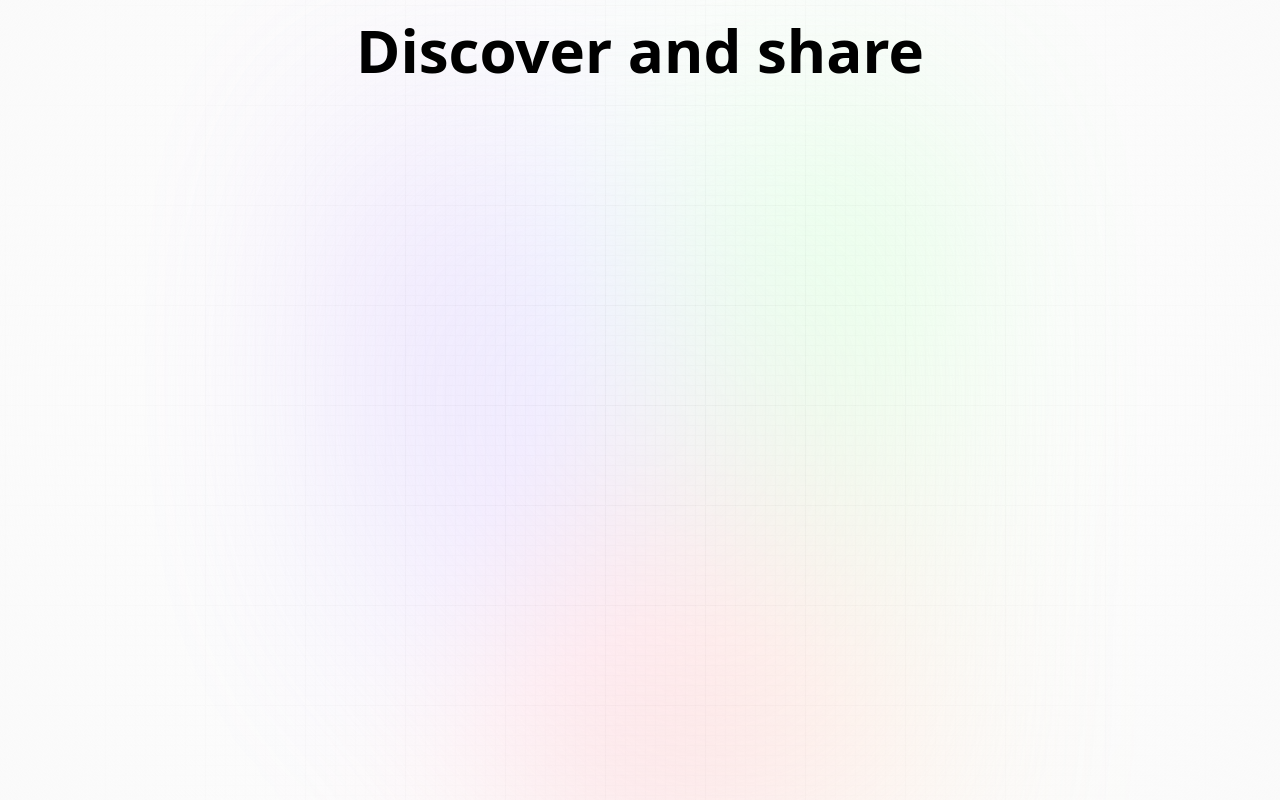
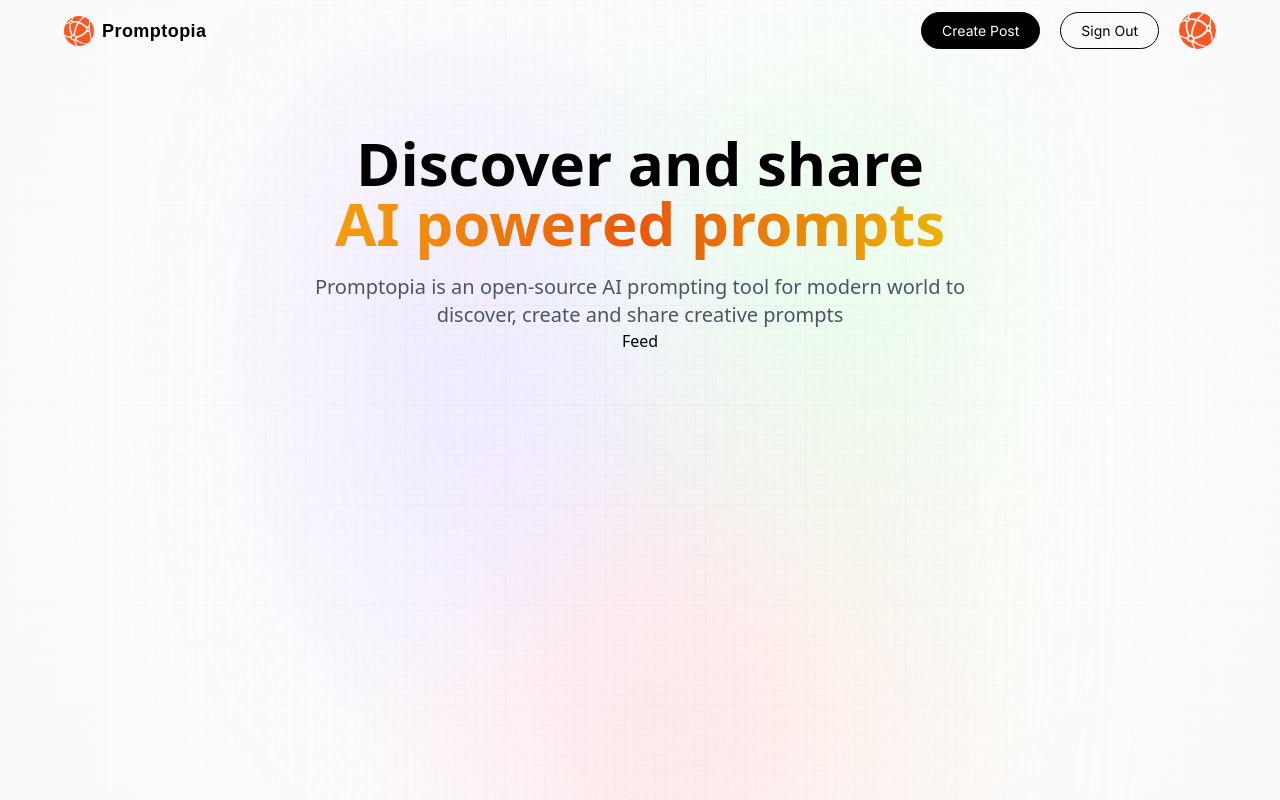
Before and after one commit to AllanKipchumba/promptopia, a Next.js app: page / in a window 1280 px wide. Built offline with nearby package versions, Linux system fonts and the light colour scheme.

Commit message:
building navbar

```diff
--- a/app/layout.jsx
+++ b/app/layout.jsx
@@ -1,3 +1,4 @@
+import Nav from "@components/Nav";
 import "@styles/globals.css";
 
 export const metadata = {
@@ -13,7 +14,10 @@
           <div className="gradient" />
         </div>
 
-        <main className="app">{children}</main>
+        <main className="app">
+          <Nav />
+          {children}
+        </main>
       </body>
     </html>
   );
--- a/app/page.jsx
+++ b/app/page.jsx
@@ -1,7 +1,18 @@
+import Feed from "@components/Feed";
+
 export default function Home() {
   return (
     <section className="w-full flex-center flex-col">
-      <h1 className="head_text text-center">Discover and share</h1>
+      <h1 className="head_text text-center">
+        Discover and share
+        <br className="max-md:hidde" />
+        <span className="orange_gradient text-center">AI powered prompts</span>
+      </h1>
+      <p className="desc text-center">
+        Promptopia is an open-source AI prompting tool for modern world to
+        discover, create and share creative prompts
+      </p>
+      <Feed />
     </section>
   );
 }
--- /dev/null
+++ b/components/Feed.jsx
@@ -0,0 +1,5 @@
+import React from "react";
+
+export default function Feed() {
+  return <div>Feed</div>;
+}
--- /dev/null
+++ b/components/Form.jsx
@@ -0,0 +1,5 @@
+import React from "react";
+
+export default function Form() {
+  return <div>Form</div>;
+}
--- /dev/null
+++ b/components/Nav.jsx
@@ -0,0 +1,50 @@
+"use client";
+
+import Image from "next/image";
+import Link from "next/link";
+import { signOut } from "next-auth/react";
+
+export default function Nav() {
+  const isUserLoggedIn = true;
+  return (
+    <nav className="flex-between w-full mb-16 pt-3">
+      <Link href="/" className="flex gap-2 flex-center">
+        <Image
+          src="/assets/images/logo.svg"
+          alt="logo"
+          width={30}
+          height={30}
+          className="object-contain"
+        />
+        <p className="logo_text">Promptopia</p>
+      </Link>
+
+      {/* Desktop navigation */}
+      <div className="sm:flex hidden">
+        {isUserLoggedIn ? (
+          <div className="flex gap-3 md:gap-5">
+            <Link href="/create-prompt" className="black_btn">
+              Create Post
+            </Link>
+
+            <button type="button" onClick={signOut} className="outline_btn">
+              Sign Out
+            </button>
+
+            <Link href="/profile">
+              <Image
+                src="/assets/images/logo.svg"
+                width={37}
+                height={37}
+                className="rounded-full"
+                alt="profile"
+              />
+            </Link>
+          </div>
+        ) : (
+          <></>
+        )}
+      </div>
+    </nav>
+  );
+}
```
Also changed, not shown: components/Profile.jsx (added), components/PromptCard.jsx (added), components/Provider.jsx (added).
